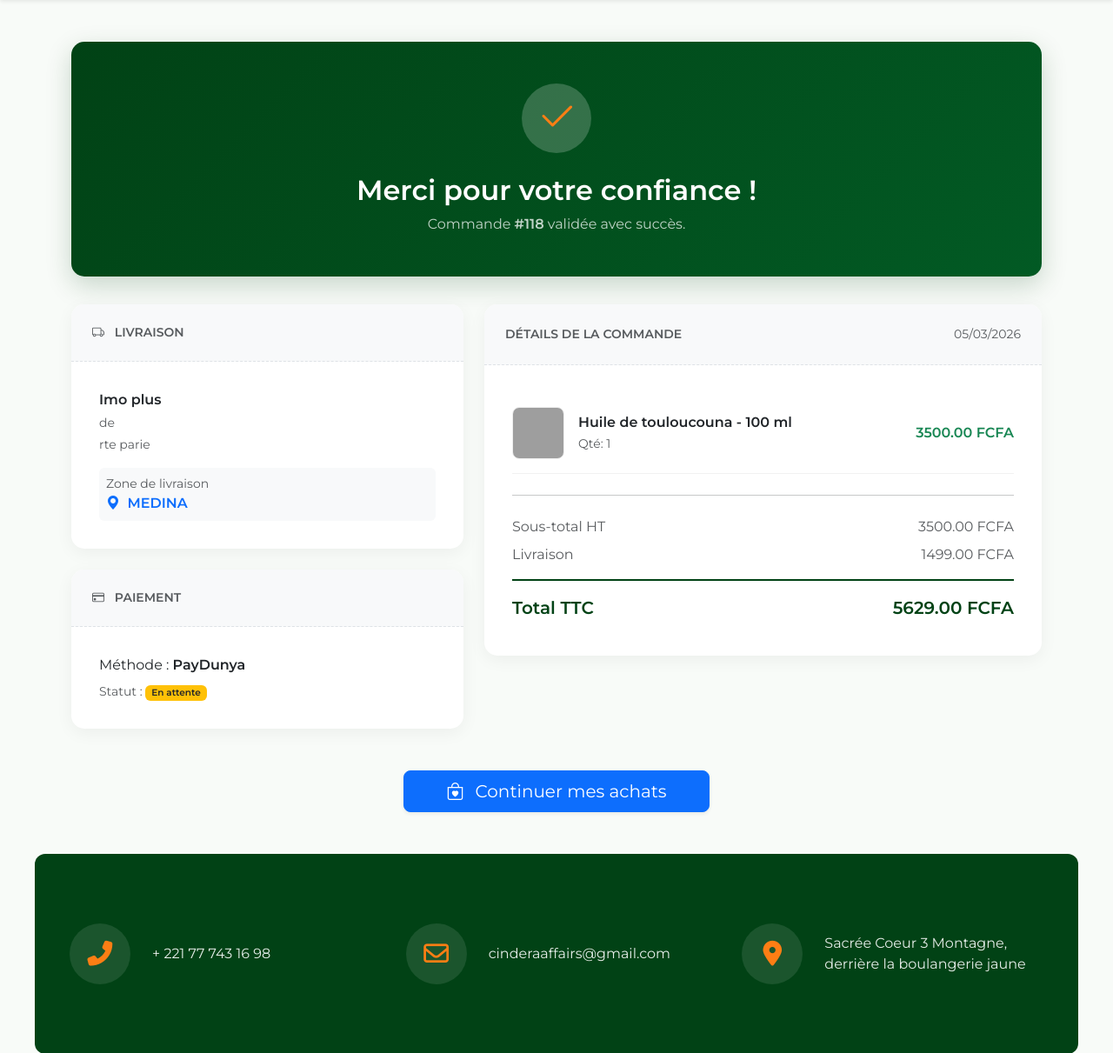
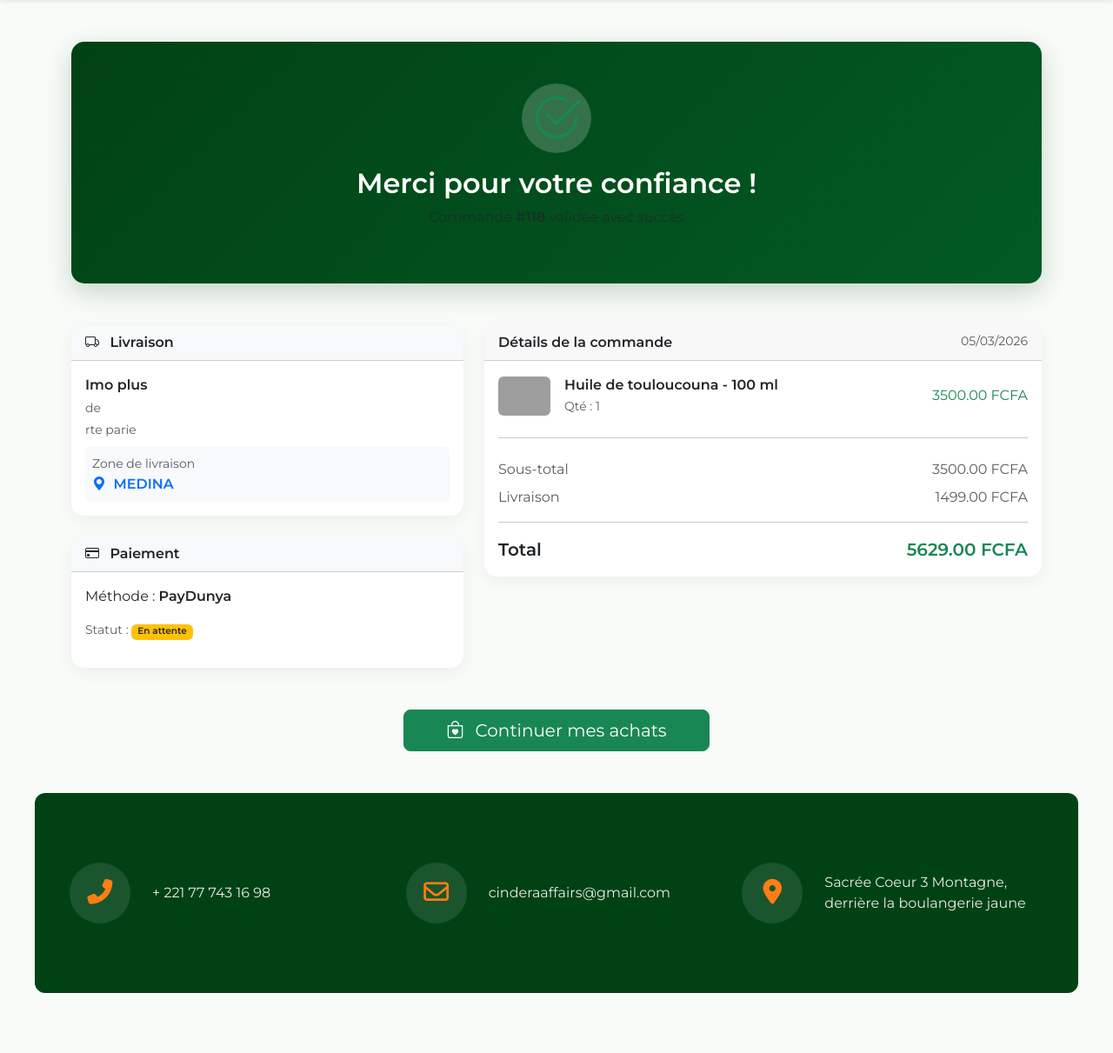
Before and after one commit to ndire92/cind, a Django app: page /boutique/order/confirmation/118/ in a window 1280 px wide. Shown: the part 94-1305 px from the top of the page at 87% size. Run offline with Django 5.2, Linux system fonts and the light colour scheme; data comes from the database, SQL or seed files in the repository; some web fonts are replaced; grey boxes are pictures that could not be loaded.

Commit message:
Update confirmation.html

```diff
--- a/templates/shop/orders/confirmation.html
+++ b/templates/shop/orders/confirmation.html
@@ -97,160 +97,240 @@
 
 <section class="py-5">
 <div class="container">
-        <!-- En-tête Succès -->
-        <div class="confirmation-header">
-            <div class="confirmation-icon">
-                <i class="bi bi-check2"></i>
-            </div>
-            <h2 class="fw-bold mb-2">Merci pour votre confiance !</h2>
-            <p class="mb-0 opacity-75">
-                Commande <strong>#{{ order.id }}</strong> validée avec succès.
-            </p>
+
+<!-- Header confirmation -->
+<div class="confirmation-header text-center mb-5">
+
+<div class="confirmation-icon mb-3">
+<i class="bi bi-check2-circle text-success" style="font-size:60px;"></i>
 </div>
 
-        <div class="row g-4">
-            <!-- Colonne Gauche : Infos & Paiement -->
-            <div class="col-lg-5">
-                <!-- Livraison -->
-                <div class="card receipt-card mb-4">
-                    <div class="receipt-header">
-                        <h5 class="mb-0 fw-bold text-uppercase text-muted small">
-                            <i class="bi bi-truck me-2"></i> Livraison
-                        </h5>
-                    </div>
-                    <div class="receipt-body">
-                        <p class="mb-1"><strong>{{ order.first_name }} {{ order.last_name }}</strong></p>
-                        <p class="text-muted small mb-1">{{ order.address }}</p>
-                        <p class="text-muted small mb-2">{{ order.postal_code }} {{ order.city }}</p>
+<h2 class="fw-bold mb-2">Merci pour votre confiance !</h2>
 
-                        <div class="bg-light p-2 rounded mt-3">
-                            <small class="text-muted d-block">Zone de livraison</small>
-                            <strong class="text-primary"><i class="bi bi-geo-alt-fill me-1"></i> {{ order.zone }}</strong>
-                        </div>
-                    </div>
+<p class="text-muted">
+Commande <strong>#{{ order.id }}</strong> validée avec succès
+</p>
+
 </div>
 
+
+<div class="row g-4">
+
+<!-- ======================
+COLONNE GAUCHE
+====================== -->
+
+<div class="col-lg-5">
+
+<!-- Livraison -->
+
+<div class="card receipt-card mb-4">
+
+<div class="card-header bg-light">
+<strong><i class="bi bi-truck me-2"></i> Livraison</strong>
+</div>
+
+<div class="card-body">
+
+<p class="mb-1">
+<strong>{{ order.first_name }} {{ order.last_name }}</strong>
+</p>
+
+<p class="text-muted small mb-1">
+{{ order.address }}
+</p>
+
+<p class="text-muted small mb-2">
+{{ order.postal_code }} {{ order.city }}
+</p>
+
+<div class="bg-light p-2 rounded">
+
+<small class="text-muted">Zone de livraison</small><br>
+
+<strong class="text-primary">
+<i class="bi bi-geo-alt-fill me-1"></i>
+{{ order.zone }}
+</strong>
+
+</div>
+
+</div>
+
+</div>
+
+
 <!-- Paiement -->
+
 <div class="card receipt-card">
-                    <div class="receipt-header">
-                        <h5 class="mb-0 fw-bold text-uppercase text-muted small">
-                            <i class="bi bi-credit-card me-2"></i> Paiement
-                        </h5>
+
+<div class="card-header bg-light">
+<strong><i class="bi bi-credit-card me-2"></i> Paiement</strong>
 </div>
-                    <div class="receipt-body">
-                        <p class="mb-0">
-                            Méthode : <strong>{{ order.payment_method.name }}</strong>
+
+<div class="card-body">
+
+<p>
+Méthode :
+<strong>{{ order.payment_method.name }}</strong>
 </p>
-                        <p class="mb-0 small text-muted mt-2">
+
+<p class="small text-muted">
+
 Statut :
-                            {% if order.payment_status == 'paid' %}
+
+{% if order.payment_status == "paid" %}
 <span class="badge bg-success">Payé</span>
 {% else %}
 <span class="badge bg-warning text-dark">En attente</span>
 {% endif %}
+
 </p>
-                    </div>
-                </div>
+
 </div>
 
-            <!-- Colonne Droite : Articles & Totaux -->
+</div>
+
+</div>
+
+
+<!-- ======================
+COLONNE DROITE
+====================== -->
+
 <div class="col-lg-7">
+
 <div class="card receipt-card">
-                    <div class="receipt-header d-flex justify-content-between align-items-center">
-                        <h5 class="mb-0 fw-bold text-uppercase text-muted small">Détails de la commande</h5>
-                        <span class="text-muted small">{{ order.created_at|date:"d/m/Y" }}</span>
+
+<div class="card-header d-flex justify-content-between">
+
+<strong>Détails de la commande</strong>
+
+<span class="text-muted small">
+{{ order.created_at|date:"d/m/Y" }}
+</span>
+
 </div>
-                    <div class="receipt-body">
-                        <!-- Liste des articles -->
+
+
+<div class="card-body">
+
+<!-- Articles -->
+
 {% for item in order.items.all %}
-                        <div class="item-row">
-                            <img src="{% if item.product.image %}{{ item.product.image.url }}{% else %}https://via.placeholder.com/60{% endif %}" class="item-img" alt="">
-                            <div class="item-info">
-                                <strong class="d-block">{{ item.product_name }}</strong>
-                                <small class="text-muted">Qté: {{ item.quantity }}</small>
+
+<div class="d-flex align-items-center mb-3">
+
+<img
+src="{% if item.product.image %}{{ item.product.image.url }}{% else %}https://via.placeholder.com/60{% endif %}"
+width="60"
+class="rounded me-3"
+/>
+
+<div class="flex-grow-1">
+
+<strong>{{ item.product_name }}</strong><br>
+
+<small class="text-muted">
+Qté : {{ item.quantity }}
+</small>
+
 </div>
-                            <div class="item-price text-success">
+
+<div class="text-success">
+
 {{ item.total_price }} FCFA
+
 </div>
+
 </div>
+
 {% endfor %}
+
 
 <hr class="my-4">
 
-                        <!-- Calculs -->
 
-                        <div class="total-line text-muted">
-                            <span>Sous-total HT</span>
+<!-- ======================
+TOTALS
+====================== -->
+
+<div class="d-flex justify-content-between text-muted mb-2">
+<span>Sous-total</span>
 <span>{{ order.subtotal }} FCFA</span>
 </div>
 
-                        <!-- Ligne TVA supprimée -->
 
-                        <div class="total-line text-muted">
+<div class="d-flex justify-content-between text-muted mb-2">
+
 <span>Livraison</span>
+
 <span>
+
 {% if order.shipping_cost == 0 %}
 <span class="text-success">Gratuite</span>
 {% else %}
 {{ order.shipping_cost }} FCFA
 {% endif %}
+
 </span>
+
 </div>
 
+
 {% if order.discount_amount > 0 %}
-                        <div class="total-line text-danger">
+
+<div class="d-flex justify-content-between text-danger mb-2">
+
 <span>Réduction</span>
+
 <span>- {{ order.discount_amount }} FCFA</span>
+
 </div>
+
 {% endif %}
 
-                        <div class="total-line grand-total">
-                            <span>Total TTC</span>
-                            <span>{{ order.total_price }} FCFA</span>
-                        </div>
-                    </div>
-                </div>
-            </div>
+
+<hr>
+
+
+<div class="d-flex justify-content-between fw-bold fs-5">
+
+<span>Total</span>
+
+<span class="text-success">
+
+{{ order.total_price }} FCFA
+
+</span>
+
 </div>
 
-        <!-- Bouton Action -->
+
+</div>
+
+</div>
+
+</div>
+
+</div>
+
+
+<!-- Bouton retour -->
+
 <div class="text-center mt-5">
-            <a href="{% url 'products:shop' %}" class="btn btn-primary btn-lg px-5 shadow-sm">
-                <i class="bi bi-bag-heart me-2"></i> Continuer mes achats
+
+<a href="{% url 'products:shop' %}" class="btn btn-success btn-lg px-5">
+
+<i class="bi bi-bag-heart me-2"></i>
+
+Continuer mes achats
+
 </a>
+
 </div>
+
 </div>
+
 </section>
 {% endblock %}
-
-
-<!-- Calculs -->
-<div class="total-line text-muted">
-    <span>Sous-total HT</span>
-    <span>{{ order.subtotal }} FCFA</span>
-</div>
-
-<!-- Ligne TVA supprimée -->
-
-<div class="total-line text-muted">
-    <span>Livraison</span>
-    <span>
-        {% if order.shipping_cost == 0 %}
-            <span class="text-success">Gratuite</span>
-        {% else %}
-            {{ order.shipping_cost }} FCFA
-        {% endif %}
-    </span>
-</div>
-
-{% if order.discount_amount > 0 %}
-<div class="total-line text-danger">
-    <span>Réduction</span>
-    <span>- {{ order.discount_amount }} FCFA</span>
-</div>
-{% endif %}
-
-<div class="total-line grand-total">
-    <span>Total TTC</span>
-    <span>{{ order.total_price }} FCFA</span>
-</div>
```
Lines whose indentation alone changed are shown as unchanged.
